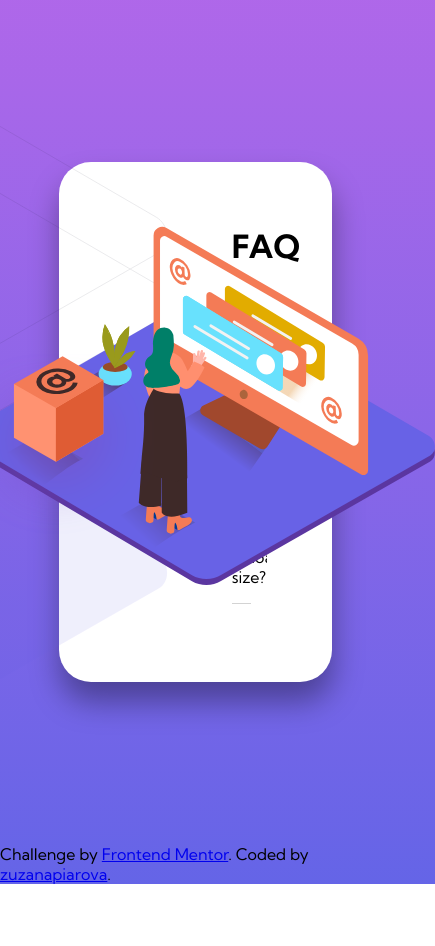
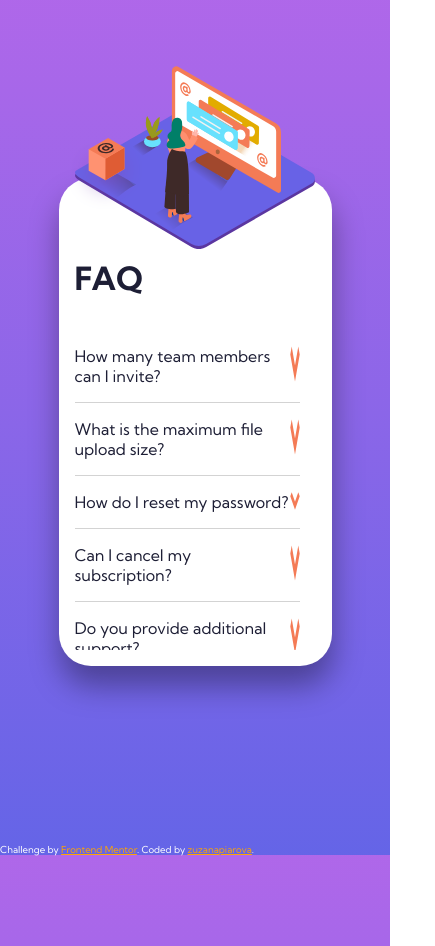
Before and after one commit to zuzanapiarova/8-faq-collapsible-elements, a plain HTML site: page index.html in a window 390 px wide. Shown: the whole page, 435 px wide, since content can reach past the window. Before the commit the page ends 884 px from the top, so only its background shows below. Drawn offline with Linux system fonts and the light colour scheme.

Commit message:
did mobile view, not the best has to be edited

```diff
--- a/index.html
+++ b/index.html
@@ -12,10 +12,24 @@
   <main>
   <div class="container">
     <div class="images-section">
-      <img class='background' src="./images/bg-pattern-desktop.svg" alt="background illustration">
-      <img class="main" src="./images/illustration-woman-online-desktop.svg" alt="woman illustration">
-      <img class="box" src="./images/illustration-box-desktop.svg" alt="box">
+      <div class="images-wrapper">
+        <img class='background' alt="background pattern" src="./images/bg-pattern-desktop.svg"/>
+        <img class="main" alt="cartoon woman with computer" src="./images/illustration-woman-online-desktop.svg"/>
+        <img class='box' src="./images/illustration-box-desktop.svg" alt='package'/>
+      </div>
 
+<!--
+
+      <picture class='background' alt="background pattern">
+        <source srcset='images/bg-pattern-mobile.svg' media="(max-width: 480px)"  />
+        <img src="./images/bg-pattern-desktop.svg"/>
+      </picture>
+      <picture class="main">
+        <source srcset='images/illustration-woman-online-mobile.svg' media="(max-width: 480px)" />
+        <img src="./images/illustration-woman-online-desktop.svg"/>
+      </picture>
+      <img class='box' src="./images/illustration-box-desktop.svg" alt='package'/>
+-->
     </div>
     <div class="questions-section">
       <h1>FAQ</h1>
@@ -66,8 +80,8 @@
   </div>
   </main>
   <footer >
-    Challenge by <a href="https://www.frontendmentor.io?ref=challenge" target="_blank">Frontend Mentor</a>.
-    Coded by <a href="https://github.com/zuzanapiarova">zuzanapiarova</a>.
+    Challenge by <a class='orange' href="https://www.frontendmentor.io?ref=challenge" target="_blank">Frontend Mentor</a>.
+    Coded by <a class='orange' href="https://github.com/zuzanapiarova">zuzanapiarova</a>.
   </footer>
 
 </body>
--- a/style.css
+++ b/style.css
@@ -6,6 +6,7 @@
     padding:0;
     font-size: 1em;
     font-family: 'Kumbh Sans', sans-serif;
+    color: hsl(238, 29%, 16%);
 }
 
 body{
@@ -18,6 +19,7 @@ main{
     justify-content: center;
     align-items: center;
     min-height: 100vh;
+    width: 100vw;
 
 }
 
@@ -35,28 +37,32 @@ main{
 
 .images-section{
     width: 40%;
-    position:relative;
+}
+
+.images-wrapper{
+    width: 100%;
+    height: 100%;
+    position: relative;
 }
 
 .background{
-    position:absolute;
+    position: absolute;
+    height: 60em;
     right: 0;
-    height: 100vh;
-    top: -12em;
+    top: -18em;
 }
 
 .main{
-    position:absolute;
-    left: -6em;
+    position: absolute;
+    right: 0em;
     top: 4em;
 }
 
 .box{
     position:absolute;
-    left: -6em;
+    right: 18em;
     top: 12em;
 }
-
 
 /*   questions section   */
 
@@ -92,7 +98,7 @@ h1{
 }
 
 .question:hover{
-    color: darkorange;
+    color: hsl(14, 88%, 65%);
 }
 
 .question.active{
@@ -100,12 +106,12 @@ h1{
 }
 
 .question.active:hover{
-    color: black;
+    color: hsl(238, 29%, 16%);
 }
 
 .answer{
     padding-bottom: 1em;
-    color: gray;
+    color: hsl(240, 6%, 50%);
     font-size: 0.9em;
 }
 
@@ -122,6 +128,94 @@ h1{
     transform: rotate(180deg);
 }
 
-@media (max-width: 480px){
+footer{
+    color: white;
+}
+
+.orange{
+    color: orange;
+}
+
+/*   SMALLER SCREENS/TABLETS  */
+
+@media (max-width: 1170px){
+
+    .questions-section{
+       padding: 2em;
+    }
+
+    .background{
+        height: 60em;
+        top: -16em;
+        right: -12em;
+        scale: 0.6;
+    }
+
+    .main{
+        right: -4em;
+        top: 4em;
+        scale: 0.7;
+    }
+
+    .box{
+        right:10em;
+        top: 11em;
+        scale: 0.7;
+    }
 
 }
+
+/*   PHONES   */
+
+@media (max-width: 800px){
+
+    .container{
+        flex-direction: column;
+    }
+
+    .images-section{
+        width: 100%;
+        display: flex;
+        justify-content: center;
+    }
+
+    .questions-section{
+        width: 100%;
+        padding: 1em;
+    }
+
+    .background{
+        top: 0;
+        right: 20em;
+    }
+
+    .main{
+        width: 100%;
+        top: -7em;
+        left: 0;
+        scale: 1;
+    }
+
+    .box{
+        scale: 0.4;
+        top: -6em;
+        left: -4em;
+    }
+
+    footer{
+        font-size: 0.6em;
+    }
+
+    .images-wrapper{
+        width: 15em;
+        height: 4em;
+    }
+
+
+}
+
+@media (max-width: 320px) {
+    .images-section{
+        display: none;
+    }
+}
```
Also changed, not shown: 1 other file.
